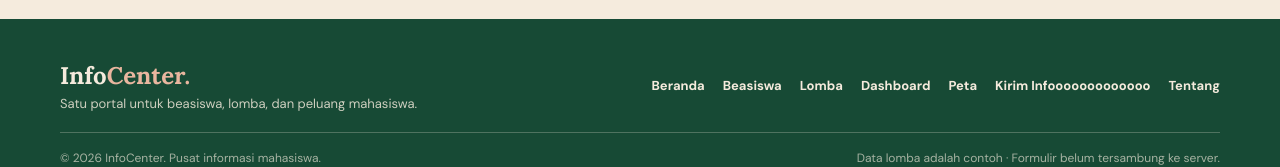
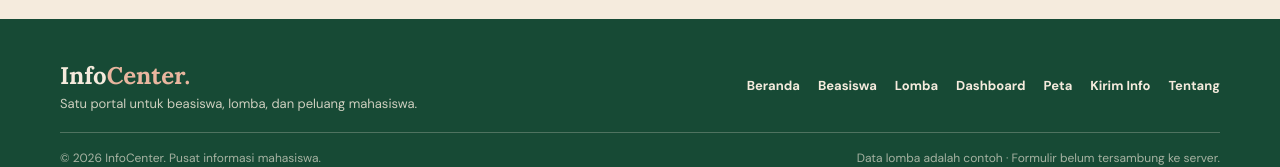
Before and after one commit to saljoe-id/UTS-Info-Beasiswa, a plain HTML site: page dashboard.html in a window 1280 px wide. Shown: the part 2188-2355 px from the top of the page. Drawn offline with nearby package versions, Linux system fonts and the light colour scheme.

Commit message:
ini baru yang aslii

```diff
--- a/dashboard.html
+++ b/dashboard.html
@@ -209,7 +209,7 @@
             <a href="lomba.html">Lomba</a>
             <a href="dashboard.html">Dashboard</a>
             <a href="peta.html">Peta</a>
-            <a href="kirim-info.html">Kirim Infooooooooooooo</a>
+            <a href="kirim-info.html">Kirim Info</a>
             <a href="tentang.html">Tentang</a>
           </nav>
         </div>
```
